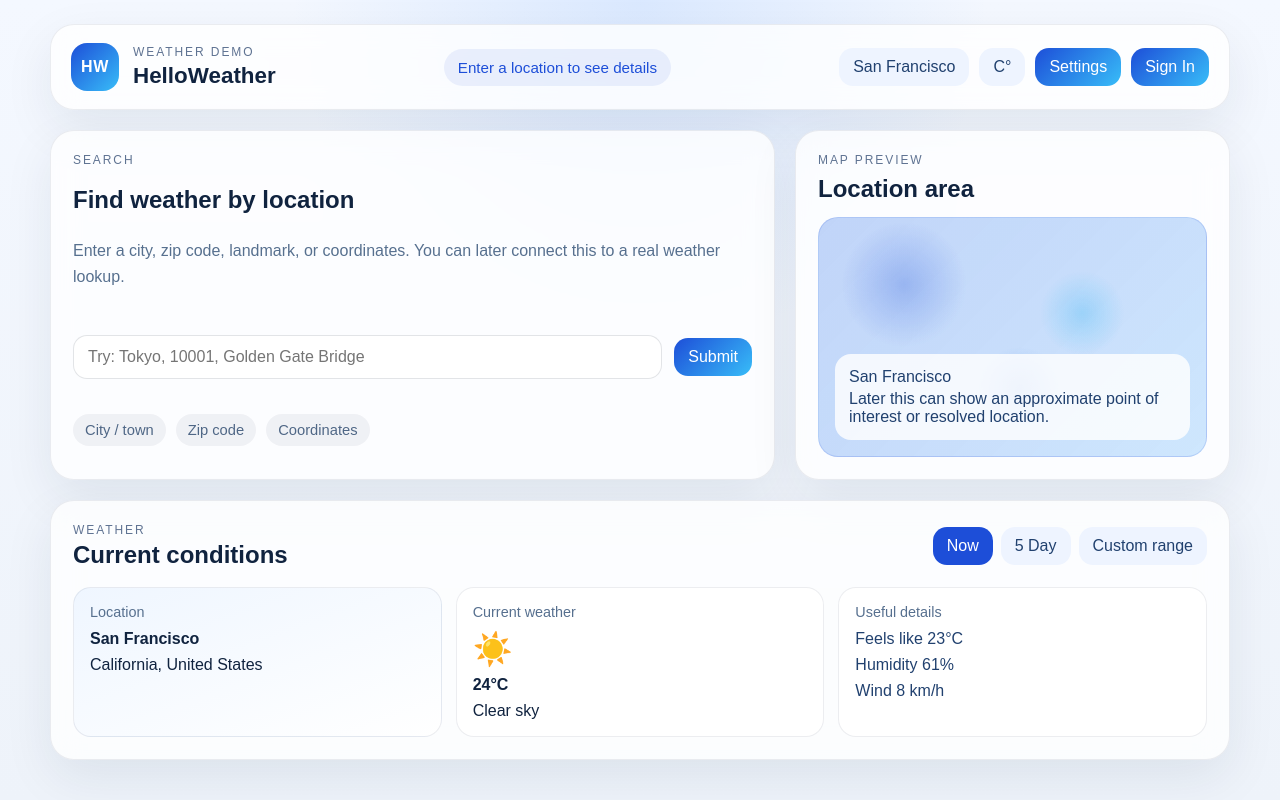
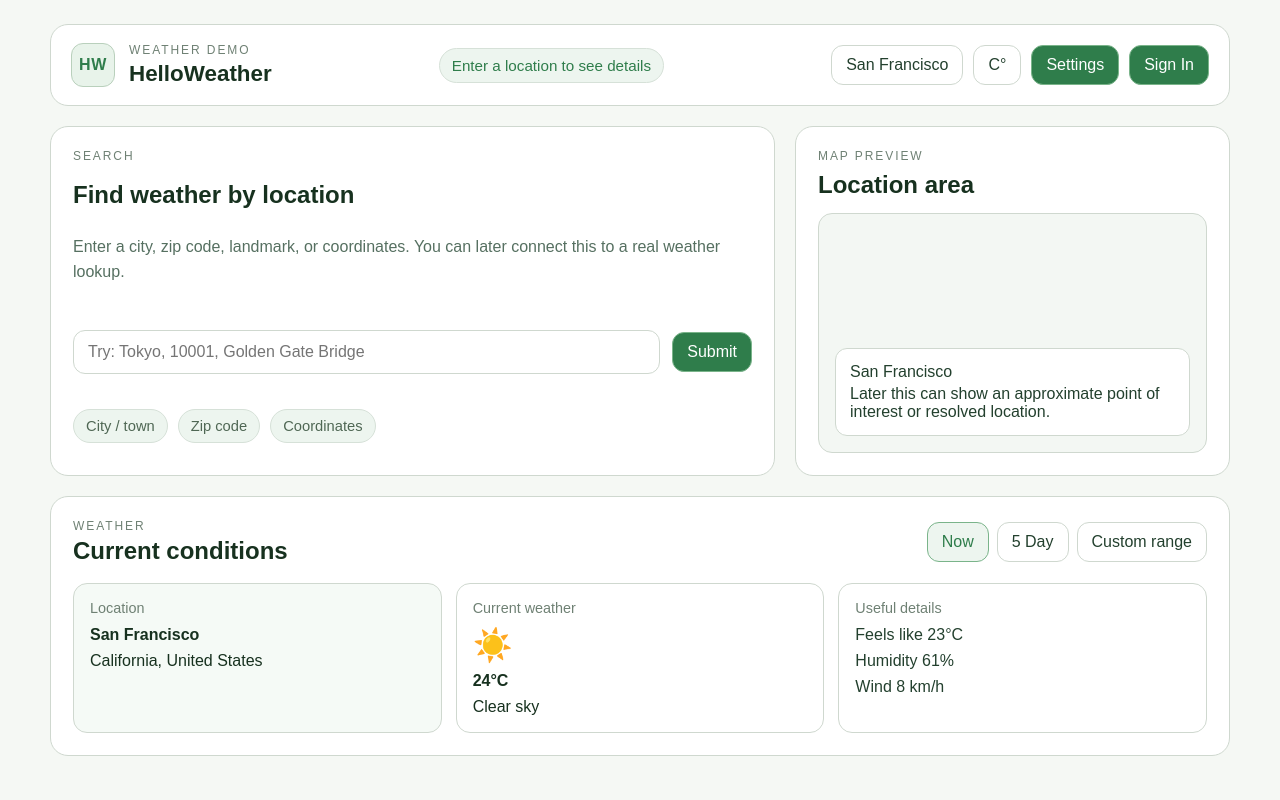
Before and after one commit to undetectedatom/weather-app, a Vue app in the folder frontend/: page / in a window 1280 px wide. Built offline with nearby package versions, Linux system fonts and the light colour scheme.

Commit message:
chore: refactor the frontend theme color

```diff
--- a/frontend/src/App.vue
+++ b/frontend/src/App.vue
@@ -1,11 +1,16 @@
 <script setup>
-import { computed, reactive, ref } from 'vue'
+import { computed, onBeforeUnmount, onMounted, reactive, ref } from 'vue'
 import WeatherHeader from './components/WeatherHeader.vue'
 import SearchPanel from './components/SearchPanel.vue'
 import MapPanel from './components/MapPanel.vue'
 import WeatherSection from './components/WeatherSection.vue'
 import SettingsPanel from './components/SettingsPanel.vue'
 import AuthPanel from './components/AuthPanel.vue'
+
+const STORAGE_KEYS = {
+  language: 'weather-app.language',
+  temperatureUnit: 'weather-app.temperature-unit',
+}
 
 const activeView = ref('now')
 const selectedLocation = ref('San Francisco')
@@ -57,6 +62,42 @@ function formatTemperature(value, unit) {
   return `${value}°C`
 }
 
+function readStorage(key, fallback) {
+  try {
+    return window.localStorage.getItem(key) ?? fallback
+  } catch {
+    return fallback
+  }
+}
+
+function writeStorage(key, value) {
+  try {
+    window.localStorage.setItem(key, value)
+  } catch {
+    // Ignore storage errors in private/incognito contexts.
+  }
+}
+
+function loadSettings() {
+  language.value = readStorage(STORAGE_KEYS.language, language.value)
+  temperatureUnit.value = readStorage(STORAGE_KEYS.temperatureUnit, temperatureUnit.value)
+}
+
+function handleGlobalKeydown(event) {
+  if (event.key !== 'Escape') {
+    return
+  }
+
+  if (showAuthPanel.value) {
+    closeAuth()
+    return
+  }
+
+  if (showSettings.value) {
+    closeSettings()
+  }
+}
+
 function handleSearch(query) {
   searchQuery.value = query.trim()
 
@@ -93,6 +134,8 @@ function closeSettings() {
 function saveSettings(payload) {
   temperatureUnit.value = payload.temperatureUnit
   language.value = payload.language
+  writeStorage(STORAGE_KEYS.language, language.value)
+  writeStorage(STORAGE_KEYS.temperatureUnit, temperatureUnit.value)
   showSettings.value = false
   statusText.value = `Settings updated: ${language.value}, ${temperatureUnit.value}`
 }
@@ -114,6 +157,15 @@ function submitAuth(payload) {
   statusText.value = `${payload.mode === 'signin' ? 'Signed in' : 'Registered'} in ${language.value}`
   showAuthPanel.value = false
 }
+
+onMounted(() => {
+  loadSettings()
+  window.addEventListener('keydown', handleGlobalKeydown)
+})
+
+onBeforeUnmount(() => {
+  window.removeEventListener('keydown', handleGlobalKeydown)
+})
 </script>
 
 <template>
@@ -175,10 +227,8 @@ function submitAuth(payload) {
 :global(body) {
   margin: 0;
   font-family: Arial, Helvetica, sans-serif;
-  background:
-    radial-gradient(circle at top, rgba(101, 163, 255, 0.18), transparent 34%),
-    linear-gradient(180deg, #f4f8ff 0%, #eef3fa 100%);
-  color: #10233f;
+  background: #f5f8f4;
+  color: #17311f;
 }
 
 :global(button),
--- a/frontend/src/components/MapPanel.vue
+++ b/frontend/src/components/MapPanel.vue
@@ -25,11 +25,9 @@ defineProps({
 
 <style scoped>
 .panel {
-  background: rgba(255, 255, 255, 0.78);
-  border: 1px solid rgba(16, 35, 63, 0.08);
-  box-shadow: 0 18px 50px rgba(16, 35, 63, 0.08);
-  backdrop-filter: blur(14px);
-  border-radius: 24px;
+  background: #ffffff;
+  border: 1px solid #cfd8cf;
+  border-radius: 18px;
   padding: 22px;
 }
 
@@ -48,7 +46,7 @@ defineProps({
   font-size: 0.75rem;
   text-transform: uppercase;
   letter-spacing: 0.16em;
-  color: #5f7392;
+  color: #6f8174;
 }
 
 h2,
@@ -58,14 +56,9 @@ p {
 
 .map {
   min-height: 240px;
-  border-radius: 20px;
-  background:
-    linear-gradient(135deg, rgba(29, 78, 216, 0.14), rgba(56, 189, 248, 0.08)),
-    radial-gradient(circle at 22% 28%, rgba(29, 78, 216, 0.26), transparent 18%),
-    radial-gradient(circle at 68% 40%, rgba(56, 189, 248, 0.3), transparent 14%),
-    radial-gradient(circle at 52% 72%, rgba(29, 78, 216, 0.2), transparent 16%),
-    #dbeafe;
-  border: 1px solid rgba(29, 78, 216, 0.15);
+  border-radius: 14px;
+  background: #f3f7f3;
+  border: 1px solid #cfd8cf;
   position: relative;
   overflow: hidden;
 }
@@ -74,9 +67,10 @@ p {
   position: absolute;
   inset: auto 16px 16px 16px;
   padding: 14px;
-  border-radius: 16px;
-  background: rgba(255, 255, 255, 0.82);
-  color: #21416f;
+  border-radius: 12px;
+  background: #ffffff;
+  border: 1px solid #cfd8cf;
+  color: #23402e;
   display: grid;
   gap: 4px;
 }
--- a/frontend/src/components/SearchPanel.vue
+++ b/frontend/src/components/SearchPanel.vue
@@ -63,11 +63,9 @@ function submitSearch() {
 
 <style scoped>
 .panel {
-  background: rgba(255, 255, 255, 0.78);
-  border: 1px solid rgba(16, 35, 63, 0.08);
-  box-shadow: 0 18px 50px rgba(16, 35, 63, 0.08);
-  backdrop-filter: blur(14px);
-  border-radius: 24px;
+  background: #ffffff;
+  border: 1px solid #cfd8cf;
+  border-radius: 18px;
   padding: 22px;
 }
 
@@ -86,7 +84,7 @@ function submitSearch() {
   font-size: 0.75rem;
   text-transform: uppercase;
   letter-spacing: 0.16em;
-  color: #5f7392;
+  color: #6f8174;
 }
 
 h2,
@@ -95,7 +93,7 @@ p {
 }
 
 .description {
-  color: #57708f;
+  color: #567061;
   line-height: 1.6;
 }
 
@@ -108,23 +106,24 @@ p {
 .search-form input {
   flex: 1;
   min-width: 0;
-  border: 1px solid rgba(16, 35, 63, 0.12);
-  border-radius: 14px;
+  border: 1px solid #cfd8cf;
+  border-radius: 12px;
   padding: 12px 14px;
-  background: white;
+  background: #ffffff;
+  color: #17311f;
 }
 
 .search-form button {
-  border: 0;
-  border-radius: 14px;
+  border: 1px solid #7ab48a;
+  border-radius: 12px;
   padding: 10px 14px;
   cursor: pointer;
-  background: linear-gradient(135deg, #1d4ed8, #38bdf8);
+  background: #2f7d4b;
   color: white;
 }
 
 .error-message {
-  color: #b91c1c;
+  color: #a63a3a;
   font-size: 0.95rem;
 }
 
@@ -138,8 +137,9 @@ p {
 .tips span {
   padding: 8px 12px;
   border-radius: 999px;
-  background: rgba(16, 35, 63, 0.05);
-  color: #4f6786;
+  background: #edf5ef;
+  border: 1px solid #d6e1d8;
+  color: #4f6754;
   font-size: 0.92rem;
 }
 
--- a/frontend/src/components/SettingsPanel.vue
+++ b/frontend/src/components/SettingsPanel.vue
@@ -78,7 +78,7 @@ function saveSettings() {
 .overlay-shell {
   position: fixed;
   inset: 0;
-  background: rgba(8, 15, 28, 0.32);
+  background: rgba(23, 49, 31, 0.24);
   display: flex;
   justify-content: flex-end;
   z-index: 50;
@@ -86,9 +86,8 @@ function saveSettings() {
 
 .panel {
   width: min(360px, 100%);
-  background: rgba(255, 255, 255, 0.96);
-  border-left: 1px solid rgba(16, 35, 63, 0.08);
-  box-shadow: -18px 0 50px rgba(16, 35, 63, 0.14);
+  background: #ffffff;
+  border-left: 1px solid #cfd8cf;
   padding: 22px;
 }
 
@@ -105,7 +104,7 @@ function saveSettings() {
   font-size: 0.75rem;
   text-transform: uppercase;
   letter-spacing: 0.16em;
-  color: #5f7392;
+  color: #6f8174;
 }
 
 h2,
@@ -121,32 +120,33 @@ p {
 .settings-form label {
   display: grid;
   gap: 6px;
-  color: #4f6786;
+  color: #4f6754;
 }
 
 .settings-form select {
-  border: 1px solid rgba(16, 35, 63, 0.12);
-  border-radius: 14px;
+  border: 1px solid #cfd8cf;
+  border-radius: 12px;
   padding: 12px 14px;
   background: white;
 }
 
 .settings-form button,
 .icon-button {
-  border: 0;
-  border-radius: 14px;
+  border: 1px solid #cfd8cf;
+  border-radius: 12px;
   padding: 10px 14px;
   cursor: pointer;
 }
 
 .settings-form button {
-  background: linear-gradient(135deg, #1d4ed8, #38bdf8);
+  background: #2f7d4b;
   color: white;
+  border-color: #7ab48a;
 }
 
 .icon-button {
-  background: #eef4ff;
-  color: #21416f;
+  background: #ffffff;
+  color: #23402e;
 }
 
 @media (max-width: 640px) {
--- a/frontend/src/components/WeatherHeader.vue
+++ b/frontend/src/components/WeatherHeader.vue
@@ -42,10 +42,8 @@ defineEmits(['open-settings', 'open-auth'])
 
 <style scoped>
 .panel {
-  background: rgba(255, 255, 255, 0.78);
-  border: 1px solid rgba(16, 35, 63, 0.08);
-  box-shadow: 0 18px 50px rgba(16, 35, 63, 0.08);
-  backdrop-filter: blur(14px);
+  background: #ffffff;
+  border: 1px solid #cfd8cf;
 }
 
 .header {
@@ -53,7 +51,7 @@ defineEmits(['open-settings', 'open-auth'])
   align-items: center;
   justify-content: space-between;
   gap: 16px;
-  border-radius: 24px;
+  border-radius: 18px;
   padding: 18px 20px;
 }
 
@@ -64,13 +62,14 @@ defineEmits(['open-settings', 'open-auth'])
 }
 
 .brand-mark {
-  width: 48px;
-  height: 48px;
+  width: 44px;
+  height: 44px;
   display: grid;
   place-items: center;
-  border-radius: 16px;
-  background: linear-gradient(135deg, #1d4ed8, #38bdf8);
-  color: white;
+  border-radius: 12px;
+  background: #e8f3ea;
+  border: 1px solid #b9d0bc;
+  color: #2f7d4b;
   font-weight: 700;
   letter-spacing: 0.04em;
 }
@@ -80,7 +79,7 @@ defineEmits(['open-settings', 'open-auth'])
   font-size: 0.75rem;
   text-transform: uppercase;
   letter-spacing: 0.16em;
-  color: #5f7392;
+  color: #6f8174;
 }
 
 h1,
@@ -99,10 +98,11 @@ h1 {
 }
 
 .status-pill {
-  padding: 10px 14px;
+  padding: 8px 12px;
   border-radius: 999px;
-  background: rgba(29, 78, 216, 0.08);
-  color: #1d4ed8;
+  background: #edf5ef;
+  border: 1px solid #d6e1d8;
+  color: #2f7d4b;
   font-size: 0.95rem;
 }
 
@@ -115,19 +115,17 @@ h1 {
 
 .ghost-button,
 .primary-button {
-  border: 0;
-  border-radius: 14px;
+  border-radius: 12px;
   padding: 10px 14px;
   cursor: pointer;
-}
-
-.ghost-button {
-  background: #eef4ff;
-  color: #21416f;
+  border: 1px solid #cfd8cf;
+  background: #ffffff;
+  color: #23402e;
 }
 
 .primary-button {
-  background: linear-gradient(135deg, #1d4ed8, #38bdf8);
+  border-color: #7ab48a;
+  background: #2f7d4b;
   color: white;
 }
 
--- a/frontend/src/components/WeatherSection.vue
+++ b/frontend/src/components/WeatherSection.vue
@@ -153,11 +153,9 @@ function submitRange() {
 
 <style scoped>
 .panel {
-  background: rgba(255, 255, 255, 0.78);
-  border: 1px solid rgba(16, 35, 63, 0.08);
-  box-shadow: 0 18px 50px rgba(16, 35, 63, 0.08);
-  backdrop-filter: blur(14px);
-  border-radius: 24px;
+  background: #ffffff;
+  border: 1px solid #cfd8cf;
+  border-radius: 18px;
   padding: 22px;
 }
 
@@ -181,7 +179,7 @@ function submitRange() {
   font-size: 0.75rem;
   text-transform: uppercase;
   letter-spacing: 0.16em;
-  color: #5f7392;
+  color: #6f8174;
 }
 
 h2,
@@ -196,17 +194,18 @@ p {
 }
 
 .time-selection button {
-  border: 0;
-  border-radius: 14px;
+  border: 1px solid #cfd8cf;
+  border-radius: 12px;
   padding: 10px 14px;
   cursor: pointer;
-  background: #eef4ff;
-  color: #21416f;
+  background: #ffffff;
+  color: #23402e;
 }
 
 .time-selection .active {
-  background: #1d4ed8;
-  color: white;
+  background: #edf5ef;
+  border-color: #7ab48a;
+  color: #2f7d4b;
 }
 
 .summary-grid {
@@ -218,19 +217,19 @@ p {
 .info-card,
 .forecast-card,
 .custom-range-card {
-  border-radius: 18px;
-  border: 1px solid rgba(16, 35, 63, 0.08);
+  border-radius: 14px;
+  border: 1px solid #cfd8cf;
   background: white;
   padding: 16px;
 }
 
 .highlight-card {
-  background: linear-gradient(160deg, #eff6ff, #ffffff);
+  background: #f5faf6;
 }
 
 .info-header {
   font-size: 0.9rem;
-  color: #57708f;
+  color: #6f8174;
   margin-bottom: 10px;
 }
 
@@ -244,7 +243,7 @@ p {
 }
 
 .details-list p {
-  color: #21416f;
+  color: #23402e;
 }
 
 .custom-range-card {
@@ -262,23 +261,23 @@ p {
 .range-form label {
   display: grid;
   gap: 6px;
-  color: #4f6786;
+  color: #4f6754;
   font-size: 0.92rem;
 }
 
 .range-form input {
-  border: 1px solid rgba(16, 35, 63, 0.12);
-  border-radius: 14px;
+  border: 1px solid #cfd8cf;
+  border-radius: 12px;
   padding: 12px 14px;
   background: white;
 }
 
 .range-form button {
-  border: 0;
-  border-radius: 14px;
+  border: 1px solid #7ab48a;
+  border-radius: 12px;
   padding: 10px 14px;
   cursor: pointer;
-  background: linear-gradient(135deg, #1d4ed8, #38bdf8);
+  background: #2f7d4b;
   color: white;
 }
 
@@ -315,18 +314,18 @@ p {
 }
 
 .forecast-condition {
-  color: #57708f;
+  color: #6f8174;
 }
 
 .forecast-temp {
   font-size: 1.1rem;
   font-weight: 700;
-  color: #10233f;
+  color: #23402e;
 }
 
 .forecast-card p,
 .detail-label {
-  color: #57708f;
+  color: #567061;
 }
 
 .forecast-detail-grid {
@@ -335,7 +334,7 @@ p {
   gap: 12px;
   margin-top: 14px;
   padding-top: 14px;
-  border-top: 1px solid rgba(16, 35, 63, 0.08);
+  border-top: 1px solid #dbe4dc;
 }
 
 .detail-label {
```
Also changed, not shown: frontend/src/components/AuthPanel.vue (+23 -15 lines).
